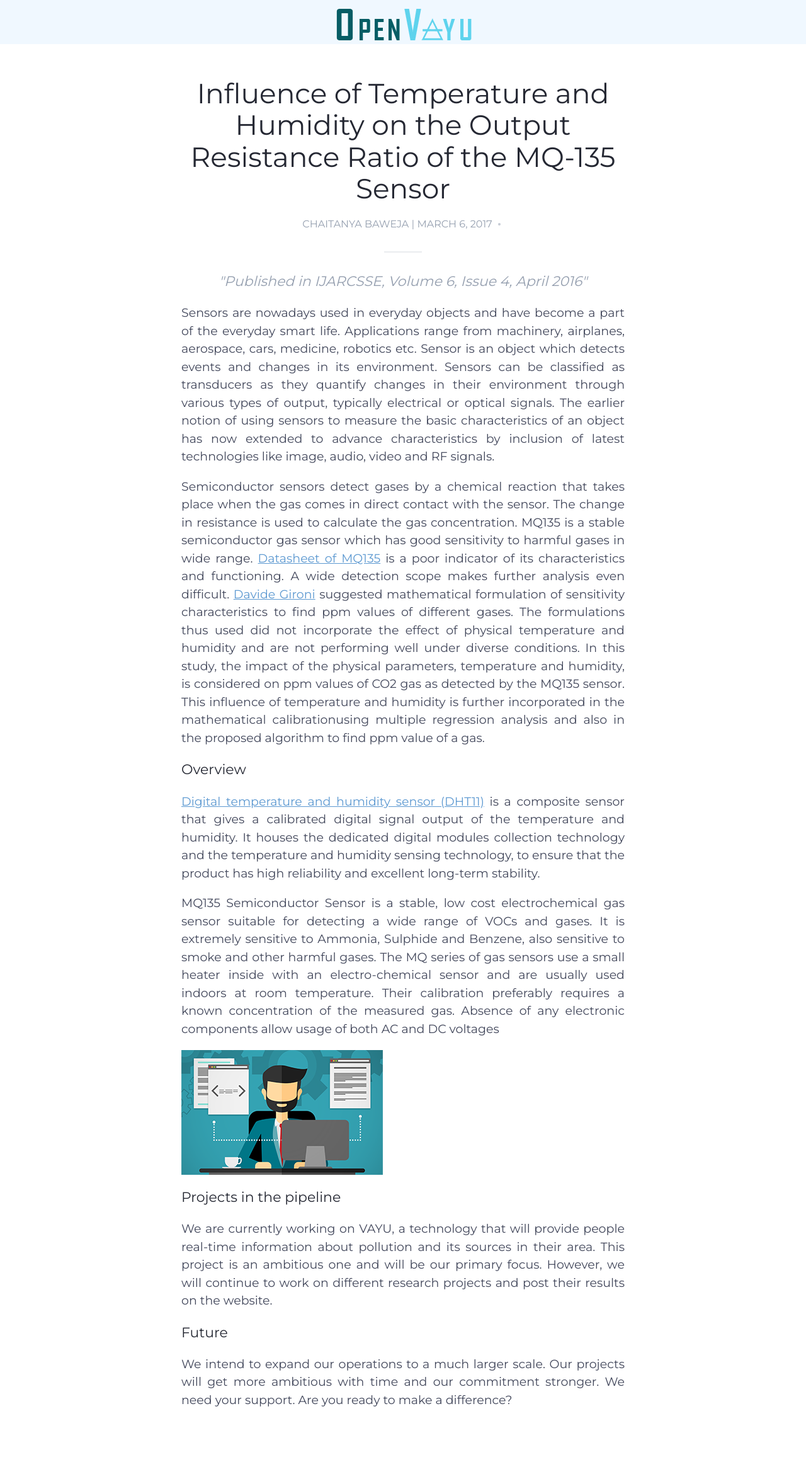
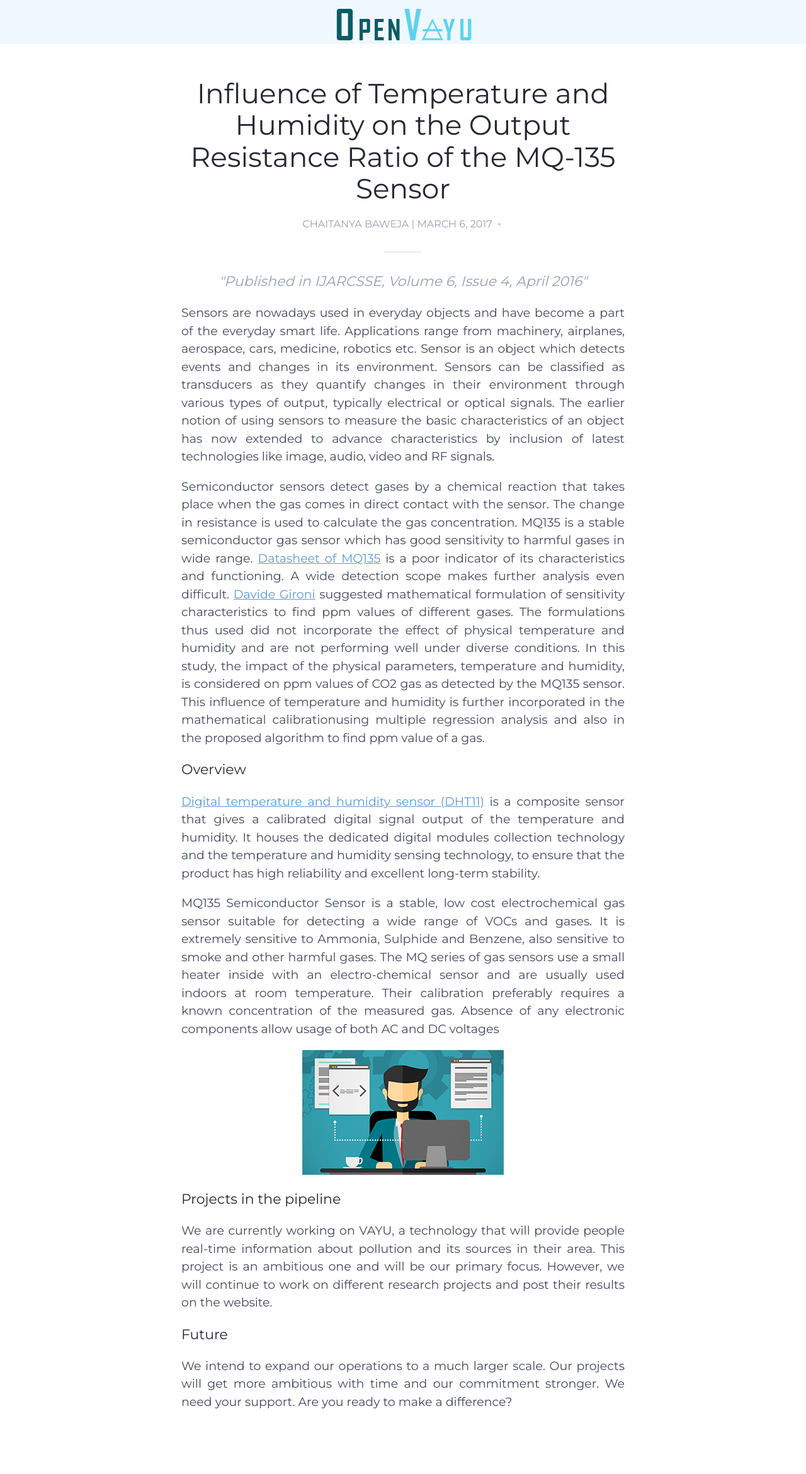
Before and after one commit to disha-surana/ChaitanyaBaweja.github.io, a Jekyll site: the page blogs/mq135.html, which Jekyll copies as it is, in a window 1280 px wide. Shown: the whole page at 63% size. Built offline with Jekyll 4.4.1, drawn with Linux system fonts in a browser that asks for light colours.

Commit message:
center align

```diff
--- a/blogs/mq135.html
+++ b/blogs/mq135.html
@@ -61,7 +61,8 @@ Semiconductor sensors detect gases by a chemical reaction that takes place when
 
       <p><b><a href="http://www.micropik.com/PDF/dht11.pdf" target="_blank">Digital temperature and humidity sensor (DHT11)</a></b> is a composite sensor that gives a calibrated digital signal output of the temperature and humidity. It houses the dedicated digital modules collection technology and the temperature and humidity sensing technology, to ensure that the product has high reliability and excellent long-term stability.</p><p>
 <b>MQ135 Semiconductor Sensor</b> is a stable, low cost electrochemical gas sensor suitable for detecting a wide range of VOCs and gases. It is extremely sensitive to Ammonia, Sulphide and Benzene, also sensitive to smoke and other harmful gases. The MQ series of gas sensors use a small heater inside with an electro-chemical sensor and are usually used indoors at room temperature. Their calibration preferably requires a known concentration of the measured gas. Absence of any electronic components allow usage of both AC and DC voltages </p>
-<img alt="mountains" src="../assets/img/coding.png" align="middle"/></a>
+<div style="text-align: center"><img src=
+"../assets/img/coding.png"></div>
 
 <h2>Projects in the pipeline</h2>
 <p>
```
